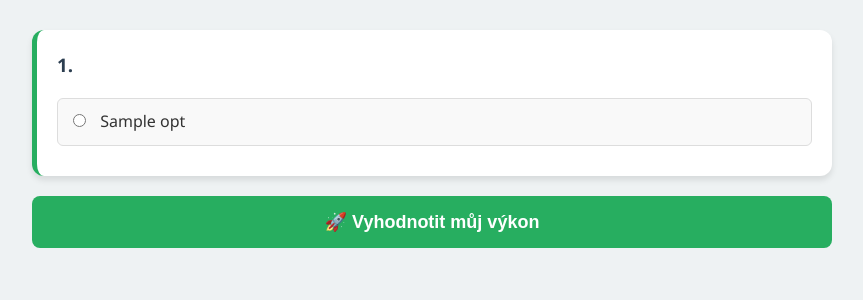
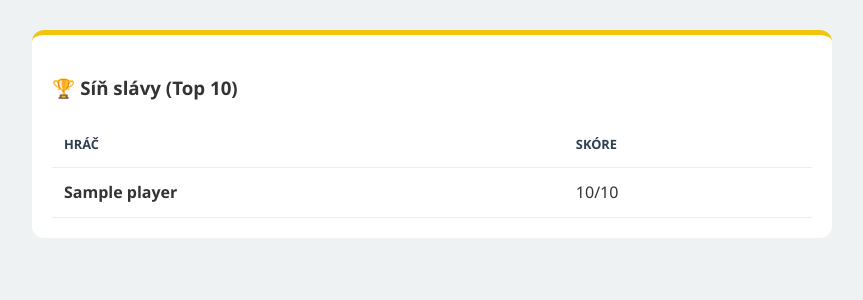
Before and after one commit to sarka3952-coder/projekttoes, a Flask app: template templates/index.html in a window 1280 px wide. Shown: the part 196-496 px from the top of the page, without its empty margins (208-1071 px from the left). Run offline with Flask 3, Linux system fonts and the light colour scheme; the template is opened without the code that fills it: most values are stand-ins (such as "Sample title", 1, 10 or a date in 2020).

Commit message:
Update index.html

```diff
--- a/templates/index.html
+++ b/templates/index.html
@@ -7,14 +7,28 @@
     <style>
         body { font-family: 'Segoe UI', Tahoma, Geneva, Verdana, sans-serif; max-width: 800px; margin: 0 auto; padding: 20px; line-height: 1.6; background-color: #eef2f3; color: #333; }
         header { text-align: center; margin-bottom: 30px; padding: 20px; background: #2c3e50; color: white; border-radius: 10px; }
+
+        /* Styl pro Síň slávy */
+        .leaderboard-card { background: white; padding: 20px; border-radius: 12px; margin-bottom: 20px; border-top: 5px solid #f1c40f; shadow: 0 4px 6px rgba(0,0,0,0.1); }
+        .leaderboard-table { width: 100%; border-collapse: collapse; margin-top: 10px; }
+        .leaderboard-table th, .leaderboard-table td { padding: 12px; text-align: left; border-bottom: 1px solid #eee; }
+        .leaderboard-table th { color: #2c3e50; text-transform: uppercase; font-size: 0.8em; }
+
         .question-card { background: white; padding: 20px; border-radius: 12px; margin-bottom: 20px; box-shadow: 0 4px 6px rgba(0,0,0,0.1); border-left: 5px solid #27ae60; }
         .question-card h3 { margin-top: 0; color: #2c3e50; }
+
+        /* Styl pro vstup jména */
+        .name-section { background: white; padding: 20px; border-radius: 12px; margin-bottom: 20px; box-shadow: 0 4px 6px rgba(0,0,0,0.1); }
+        input[type="text"] { width: 100%; padding: 12px; margin-top: 10px; border: 2px solid #ddd; border-radius: 8px; box-sizing: border-box; font-size: 16px; }
+
         .options { margin-top: 15px; }
         .options label { display: block; margin-bottom: 10px; padding: 10px; background: #f9f9f9; border-radius: 6px; cursor: pointer; transition: 0.2s; border: 1px solid #ddd; }
         .options label:hover { background: #d1f2eb; border-color: #1abc9c; }
         .options input { margin-right: 10px; }
+
         .btn { display: block; width: 100%; background: #27ae60; color: white; padding: 15px; border: none; border-radius: 8px; cursor: pointer; font-size: 18px; font-weight: bold; transition: 0.3s; }
         .btn:hover { background: #219150; transform: translateY(-2px); }
+
         #result { margin-top: 30px; padding: 25px; border-radius: 12px; display: none; background: #fff; border: 2px solid #27ae60; text-align: center; animation: fadeIn 0.5s; }
         #ai-comment { font-style: italic; color: #16a085; margin-top: 15px; font-size: 1.2em; border-top: 1px solid #eee; padding-top: 15px; }
         @keyframes fadeIn { from { opacity: 0; } to { opacity: 1; } }
@@ -27,79 +41,24 @@
         <p>Vítej na stránce sarka-kasikova.kurim.ithope.eu!</p>
     </header>
 
-    <form id="quiz-form">
-        {% if questions %}
-            {% for question in questions %}
-            <div class="question-card" data-id="{{ question.id }}" data-ans="{{ question.ans }}">
-                <h3>{{ loop.index }}. {{ question.q }}</h3>
-                <div class="options">
-                    {% for opt in question.opts %}
-                    <label>
-                        <input type="radio" name="q{{ question.id }}" value="{{ loop.index0 }}" required>
-                        {{ opt }}
-                    </label>
-                    {% endfor %}
-                </div>
-            </div>
-            {% endfor %}
-            <button type="submit" class="btn">🚀 Vyhodnotit můj výkon</button>
-        {% else %}
-            <div class="question-card">
-                <h3>Chyba: Otázky nebyly načteny.</h3>
-                <p>Zkontroluj, zda tvůj Python kód správně posílá proměnnou <code>questions</code>.</p>
-            </div>
-        {% endif %}
-    </form>
-
-    <div id="result">
-        <h2 id="score-text"></h2>
-        <div id="ai-comment">💬 AI zoolog si připravuje vtipnou poznámku...</div>
-        <button onclick="location.reload()" class="btn" style="margin-top: 20px; background: #34495e;">Zkusit jiných 10 otázek</button>
+    <div class="leaderboard-card">
+        <h3>🏆 Síň slávy (Top 10)</h3>
+        <table class="leaderboard-table">
+            <thead>
+                <tr>
+                    <th>Hráč</th>
+                    <th>Skóre</th>
+                </tr>
+            </thead>
+            <tbody>
+                {% for player in leaderboard %}
+                <tr>
+                    <td><strong>{{ player.name }}</strong></td>
+                    <td>{{ player.score }}/10</td>
+                </tr>
+                {% endfor %}
+            </tbody>
+        </table>
     </div>
 
-    <script>
-        document.getElementById('quiz-form').onsubmit = async (e) => {
-            e.preventDefault();
-
-            let score = 0;
-            const questionCards = document.querySelectorAll('.question-card');
-
-            questionCards.forEach(card => {
-                const correctAns = card.getAttribute('data-ans');
-                const selected = card.querySelector('input:radio:checked');
-
-                if (selected && selected.value === correctAns) {
-                    score++;
-                }
-            });
-
-            // Zobrazení boxu s výsledkem
-            document.getElementById('result').style.display = 'block';
-            document.getElementById('score-text').innerText = `Dosáhl jsi skóre: ${score} z ${questionCards.length}`;
-
-            // Scroll dolů k výsledku
-            window.scrollTo({ top: document.body.scrollHeight, behavior: 'smooth' });
-
-            // Volání tvého AI na /ai
-            try {
-                const response = await fetch('/ai', {
-                    method: 'POST',
-                    headers: { 'Content-Type': 'application/json' },
-                    body: JSON.stringify({ score: score })
-                });
-                const data = await response.json();
-                document.getElementById('ai-comment').innerText = data.ai_comment || "AI zoolog má dneska volno.";
-            } catch (err) {
-                document.getElementById('ai-comment').innerText = "Chyba spojení: Zoolog utekl před lvy.";
-            }
-
-            // Logování skóre na tvůj /submit
-            fetch('/submit', {
-                method: 'POST',
-                headers: { 'Content-Type': 'application/json' },
-                body: JSON.stringify({ user: "Anonymní návštěvník", score: score })
-            });
-        };
-    </script>
-</body>
-</html>
+    <div class="name-section
```
